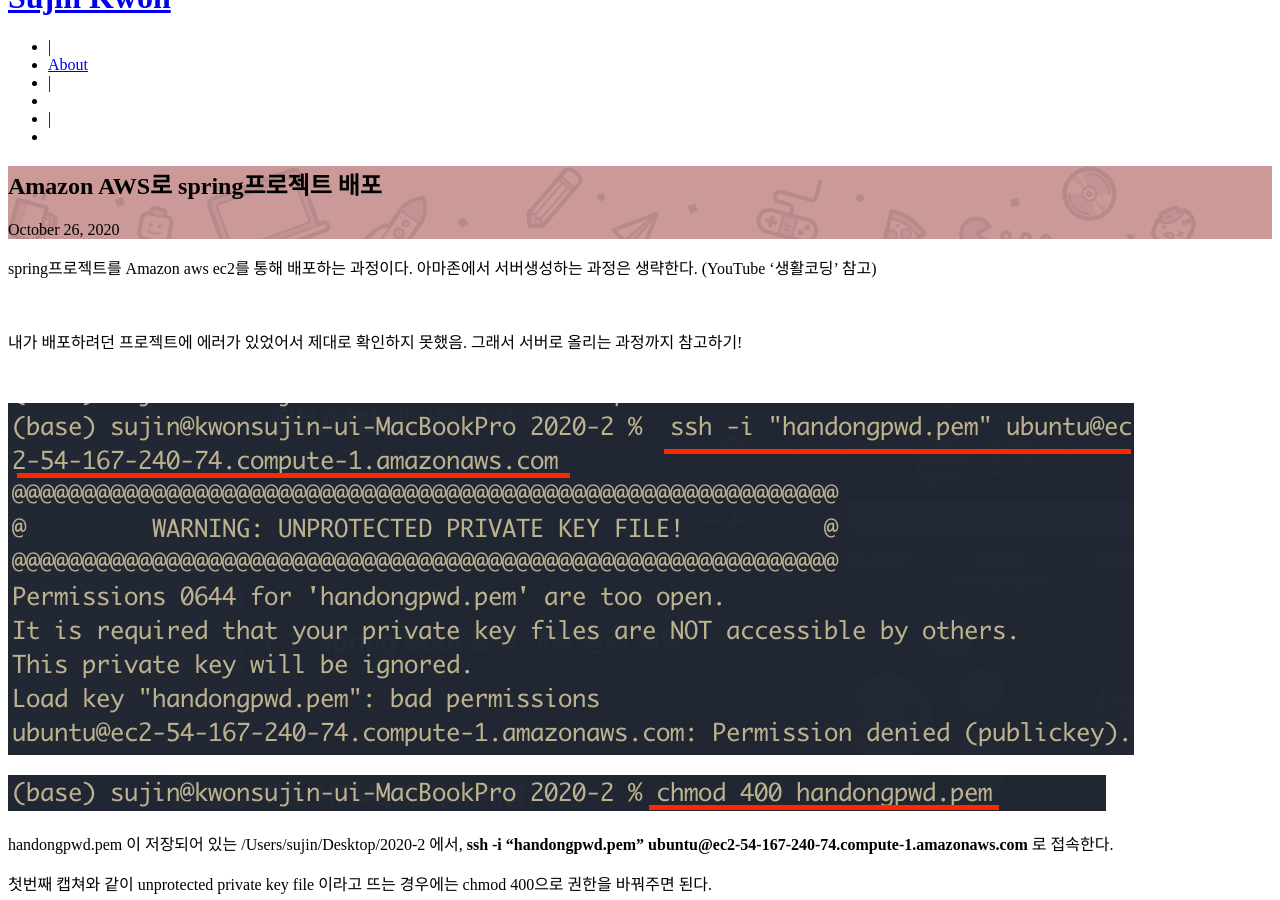
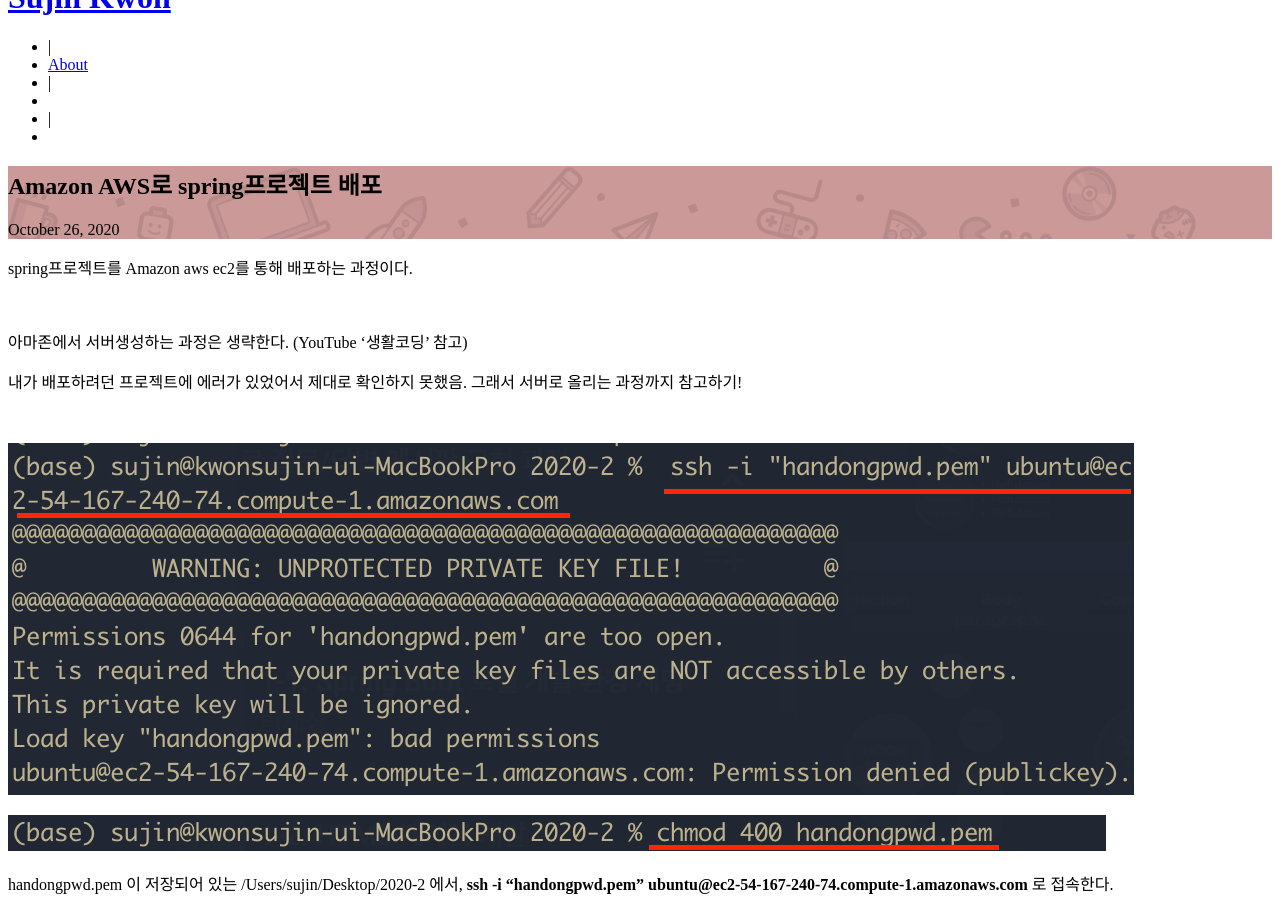
Before and after one commit to kksj216/kksj216-2.github.io, a Jekyll site: the page built from _posts/2020-10-26-amazon-aws.md, in a window 1280 px wide and 900 px high, scrolled down 666 px. Built offline with Jekyll 4.4.1, drawn with Linux system fonts in a browser that asks for light colours.

```diff
--- a/_posts/2020-10-26-amazon-aws.md
+++ b/_posts/2020-10-26-amazon-aws.md
@@ -11,9 +11,11 @@ color: rgb(204,153,153)
 
 ---
 
-spring프로젝트를 Amazon aws ec2를 통해 배포하는 과정이다. 아마존에서 서버생성하는 과정은 생략한다. (YouTube '생활코딩' 참고)
+spring프로젝트를 Amazon aws ec2를 통해 배포하는 과정이다.
 
 <br>
+
+아마존에서 서버생성하는 과정은 생략한다. (YouTube '생활코딩' 참고)
 
 내가 배포하려던 프로젝트에 에러가 있었어서 제대로 확인하지 못했음. 그래서 서버로 올리는 과정까지 참고하기!
 
```
